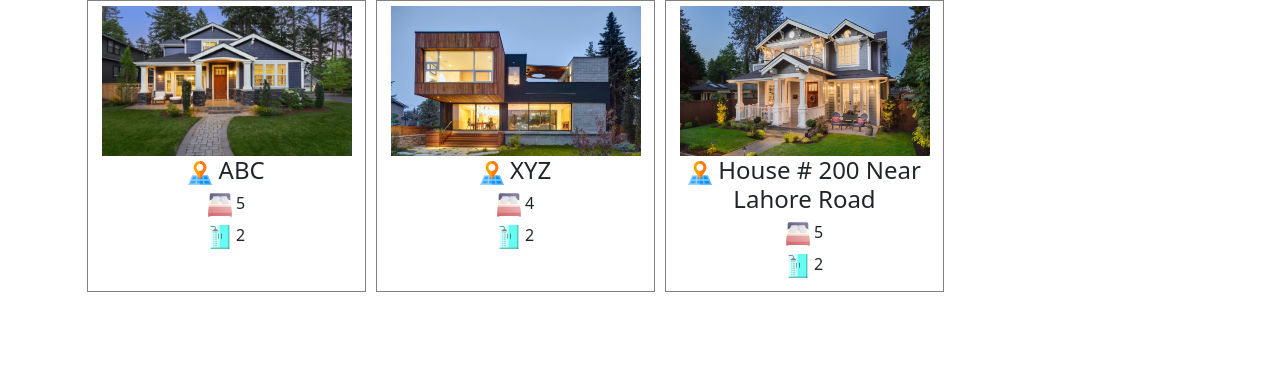
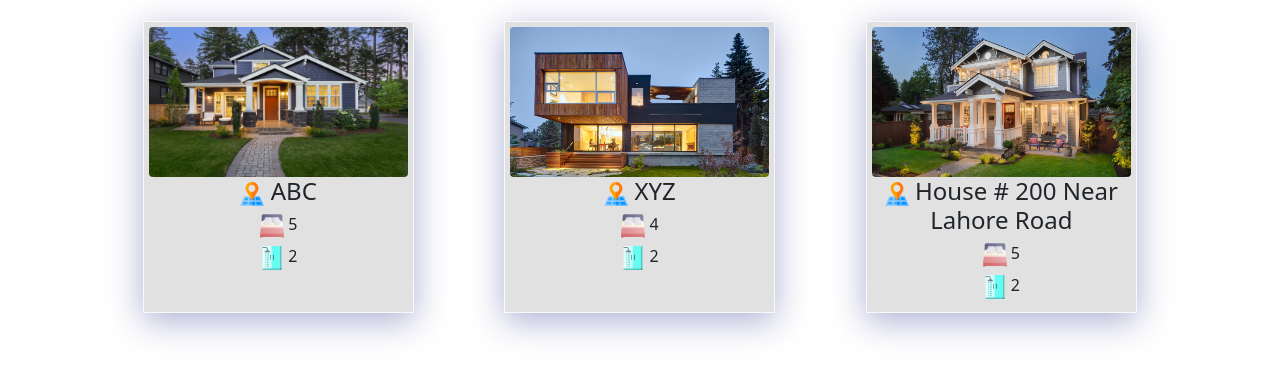
Before and after one commit to sameem420/DJango-BoilerPlate, a Django app: page /showads in a window 1280 px wide. Shown: the top 377 px of the page. Run offline with Django 3.2, Linux system fonts and the light colour scheme; data comes from the database, SQL or seed files in the repository.

Commit message:
:heavy_check_mark: designed cards

```diff
--- a/propertylisting/proplistapp/static/css/styles.css
+++ b/propertylisting/proplistapp/static/css/styles.css
@@ -1,6 +1,9 @@
-.houseDiv {
-    border: 1px solid gray;
+#houseDiv {
     text-align: center;
     padding: 5px;
     margin: 5px;
+    background: rgba( 196, 196, 196, 0.50 );
+    box-shadow: 0 8px 32px 0 rgba( 31, 38, 135, 0.37 );
+    backdrop-filter: blur( 4px );
+    -webkit-backdrop-filter: blur( 4px );
 }
--- a/propertylisting/proplistapp/templates/housesads.html
+++ b/propertylisting/proplistapp/templates/housesads.html
@@ -2,10 +2,10 @@
 {% load static %}
 {% block Ads %}
     <div class="container m-auto">
-        <div class="row m-auto">
+        <div class="row m-3 justify-content-around">
             {% for houseAd in houses %}
-                <div class="col-md-3 houseDiv">
-                    <img src="{{houseAd.house_images.url}}" width="250px" height="150px"/>
+                <div class="col-md-3 border border-light rounded-right" id="houseDiv">
+                    <img src="{{houseAd.house_images.url}}" class="rounded" width="100%" height="150px"/>
                     <h4><img src="{% static 'img/map.svg' %}" alt="Bedrooms" width="24"> {{houseAd.address}}</h4>
                     <h6><img src="{% static 'img/bed.svg' %}" alt="Bedrooms" width="24"> {{houseAd.rooms}}</h6>
                     <h6><img src="{% static 'img/bath.svg' %}" alt="Bathrooms" width="24"> {{houseAd.bathrooms}}</h6>
```
